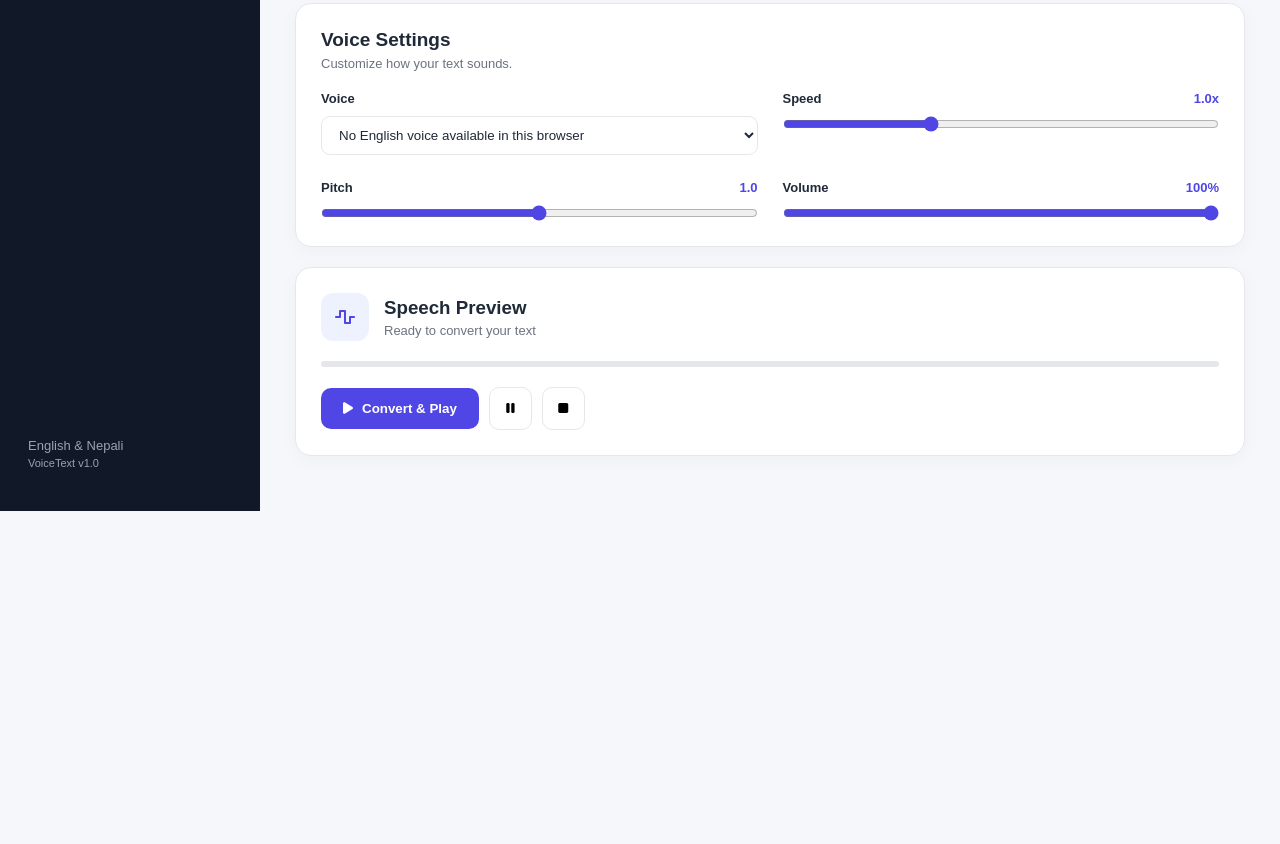
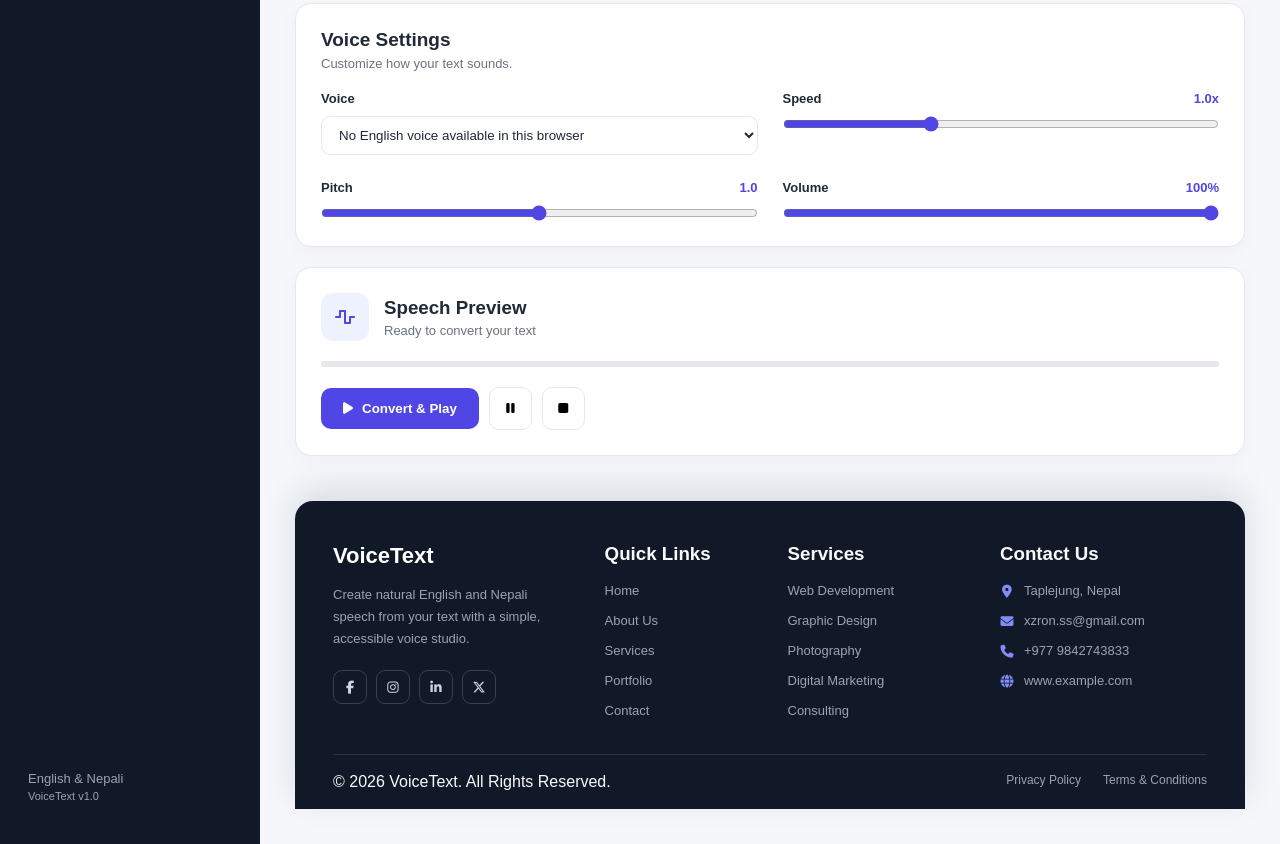
Before and after one commit to stha-suman/TTS, a plain HTML site: page index.html in a window 1280 px wide. Shown: the part 531-1375 px from the top of the page. Before the commit the page ends 1042 px from the top, so only its background shows below. Drawn offline with Linux system fonts and the light colour scheme.

Commit message:
Added footer section

```diff
--- a/index.html
+++ b/index.html
@@ -188,6 +188,66 @@
 
         </section>
 
+        <footer class="site-footer">
+            <div class="footer-container">
+
+                <div class="footer-column footer-about">
+                    <h2 class="footer-logo">VoiceText</h2>
+                    <p>
+                        Create natural English and Nepali speech from your text
+                        with a simple, accessible voice studio.
+                    </p>
+
+                    <div class="social-links">
+                        <a href="#" aria-label="Facebook"><i class="fa-brands fa-facebook-f"></i></a>
+                        <a href="#" aria-label="Instagram"><i class="fa-brands fa-instagram"></i></a>
+                        <a href="#" aria-label="LinkedIn"><i class="fa-brands fa-linkedin-in"></i></a>
+                        <a href="#" aria-label="Twitter"><i class="fa-brands fa-x-twitter"></i></a>
+                    </div>
+                </div>
+
+                <div class="footer-column">
+                    <h3>Quick Links</h3>
+                    <ul>
+                        <li><a href="#">Home</a></li>
+                        <li><a href="#">About Us</a></li>
+                        <li><a href="#">Services</a></li>
+                        <li><a href="#">Portfolio</a></li>
+                        <li><a href="#">Contact</a></li>
+                    </ul>
+                </div>
+
+                <div class="footer-column">
+                    <h3>Services</h3>
+                    <ul>
+                        <li><a href="#">Web Development</a></li>
+                        <li><a href="#">Graphic Design</a></li>
+                        <li><a href="#">Photography</a></li>
+                        <li><a href="#">Digital Marketing</a></li>
+                        <li><a href="#">Consulting</a></li>
+                    </ul>
+                </div>
+
+                <div class="footer-column footer-contact">
+                    <h3>Contact Us</h3>
+                    <p><i class="fa-solid fa-location-dot"></i> Taplejung, Nepal</p>
+                    <p><i class="fa-solid fa-envelope"></i> xzron.ss@gmail.com</p>
+                    <p><i class="fa-solid fa-phone"></i> +977 9842743833</p>
+                    <p><i class="fa-solid fa-globe"></i> www.example.com</p>
+                </div>
+
+            </div>
+
+            <div class="footer-bottom">
+                <p>&copy; 2026 VoiceText. All Rights Reserved.</p>
+
+                <div class="footer-bottom-links">
+                    <a href="#">Privacy Policy</a>
+                    <a href="#">Terms &amp; Conditions</a>
+                </div>
+            </div>
+        </footer>
+
     </main>
 
 </div>
@@ -195,4 +255,5 @@
 <script src="static/js/app.js"></script>
 
 </body>
+
 </html>
--- a/static/css/style.css
+++ b/static/css/style.css
@@ -424,6 +424,120 @@ body.dark .control-btn:hover {
 }
 
 
+/* Footer */
+
+.site-footer {
+    max-width: 1100px;
+    margin: 45px auto 0;
+    padding: 42px 38px 18px;
+    border-radius: 18px 18px 0 0;
+    background: #111827;
+    color: #f9fafb;
+    box-shadow: 0 -12px 35px rgba(17, 24, 39, 0.12);
+}
+
+.footer-container {
+    display: grid;
+    grid-template-columns: 1.6fr 1fr 1.2fr 1.4fr;
+    gap: 35px;
+    padding-bottom: 32px;
+}
+
+.footer-column h3,
+.footer-logo {
+    margin-bottom: 15px;
+}
+
+.footer-logo {
+    color: #ffffff;
+    font-size: 22px;
+}
+
+.footer-column p,
+.footer-column a {
+    color: #9ca3af;
+    font-size: 13px;
+    line-height: 1.7;
+}
+
+.footer-column ul {
+    display: grid;
+    gap: 8px;
+    list-style: none;
+}
+
+.footer-column a {
+    text-decoration: none;
+    transition: color 0.2s ease;
+}
+
+.footer-column a:hover {
+    color: #ffffff;
+}
+
+.social-links {
+    display: flex;
+    gap: 9px;
+    margin-top: 20px;
+}
+
+.social-links a {
+    width: 34px;
+    height: 34px;
+    display: grid;
+    place-items: center;
+    border: 1px solid #374151;
+    border-radius: 9px;
+    color: #d1d5db;
+}
+
+.social-links a:hover {
+    border-color: var(--primary);
+    background: var(--primary);
+}
+
+.footer-contact p {
+    display: flex;
+    gap: 10px;
+    align-items: center;
+    margin-bottom: 8px;
+}
+
+.footer-contact i {
+    width: 14px;
+    color: #818cf8;
+    text-align: center;
+}
+
+.footer-bottom {
+    display: flex;
+    justify-content: space-between;
+    gap: 20px;
+    padding-top: 18px;
+    border-top: 1px solid #273244;
+}
+
+.footer-bottom-links {
+    display: flex;
+    gap: 22px;
+}
+
+.footer-bottom a {
+    color: #9ca3af;
+    font-size: 12px;
+    text-decoration: none;
+    transition: color 0.2s ease;
+}
+
+.footer-bottom a:hover {
+    color: #ffffff;
+}
+
+body.dark .site-footer {
+    box-shadow: 0 -12px 35px rgba(0, 0, 0, 0.25);
+}
+
+
 /* Responsive */
 
 @media (max-width: 800px) {
@@ -471,4 +585,30 @@ body.dark .control-btn:hover {
         width: 100%;
     }
 
+    .site-footer {
+        padding: 32px 24px 18px;
+    }
+
+    .footer-container {
+        grid-template-columns: 1fr 1fr;
+        gap: 28px 22px;
+    }
+
 }
+
+@media (max-width: 520px) {
+
+    .footer-container {
+        grid-template-columns: 1fr;
+    }
+
+    .footer-bottom {
+        flex-direction: column;
+    }
+
+    .footer-bottom-links {
+        flex-direction: column;
+        gap: 6px;
+    }
+
+}
```
